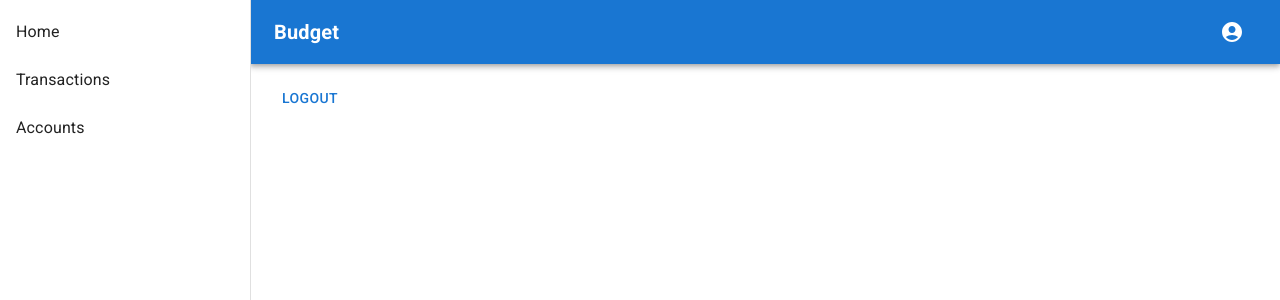
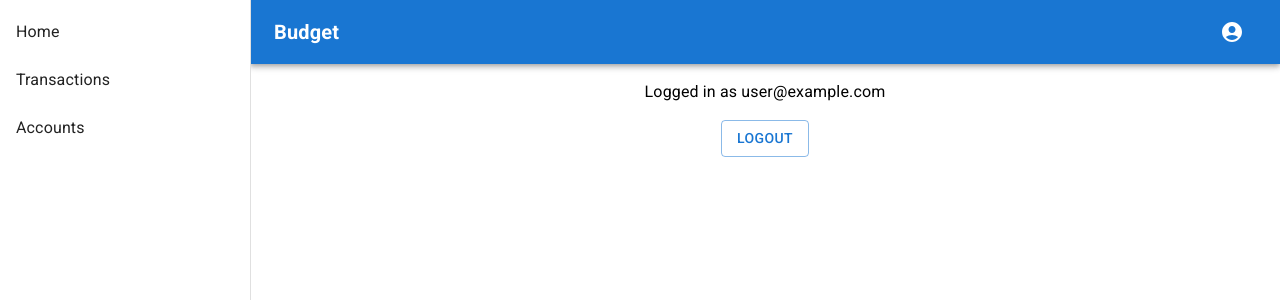
Before and after one commit to elmojohnson/budget_app, a Next.js app: page /user in a window 1280 px wide. Shown: the top 300 px of the page. Built offline with nearby package versions, Linux system fonts and the light colour scheme; no server answers; sample sign-in values are in the browser's storage.

Commit message:
Update: User page display email and logout

```diff
--- a/hooks/useUser.tsx
+++ b/hooks/useUser.tsx
@@ -1,11 +1,12 @@
-import React from "react";
+import { useState, useEffect } from "react";
 import { useRouter } from "next/router";
 
 import { auth } from "../lib/firebase";
-import { signOut } from "firebase/auth";
+import { signOut, onAuthStateChanged } from "firebase/auth";
 
 const useUser = () => {
   const router = useRouter();
+  const [email, setEmail] = useState<string>("");
 
   const handleLogout = () => {
     signOut(auth)
@@ -16,7 +17,13 @@ const useUser = () => {
       .catch((err) => console.error(err));
   };
 
-  return { handleLogout };
+  useEffect(() => {
+    onAuthStateChanged(auth, (user: any) => {
+      setEmail(user?.email);
+    });
+  }, []);
+
+  return { email, handleLogout };
 };
 
 export default useUser;
--- a/pages/user/index.tsx
+++ b/pages/user/index.tsx
@@ -1,13 +1,23 @@
 import Layout from "@/components/layouts/Layout";
 import useUser from "@/hooks/useUser";
 
+import Box from "@mui/material/Box";
 import Button from "@mui/material/Button";
+import Typography from "@mui/material/Typography";
 
 const User = () => {
-  const {handleLogout} = useUser();
+  const { email, handleLogout } = useUser();
+
   return (
     <Layout>
-      <Button onClick={handleLogout}>Logout</Button>
+      <Box
+        sx={{ display: "flex", flexDirection: "column", alignItems: "center" }}
+      >
+        <Typography sx={{ mb: 2 }}>Logged in as {email}</Typography>
+        <Button onClick={handleLogout} variant="outlined">
+          Logout
+        </Button>
+      </Box>
     </Layout>
   );
 };
```
